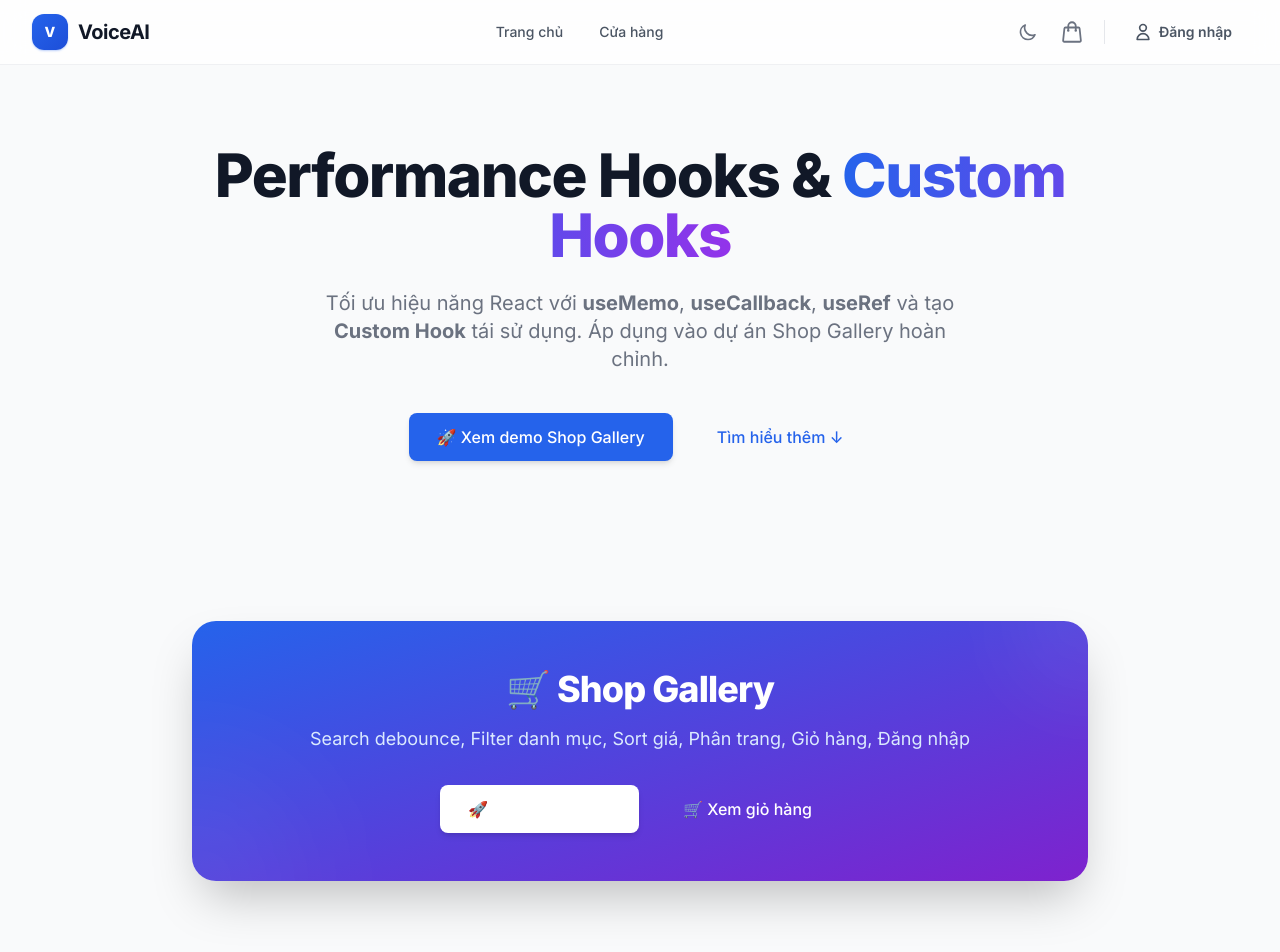
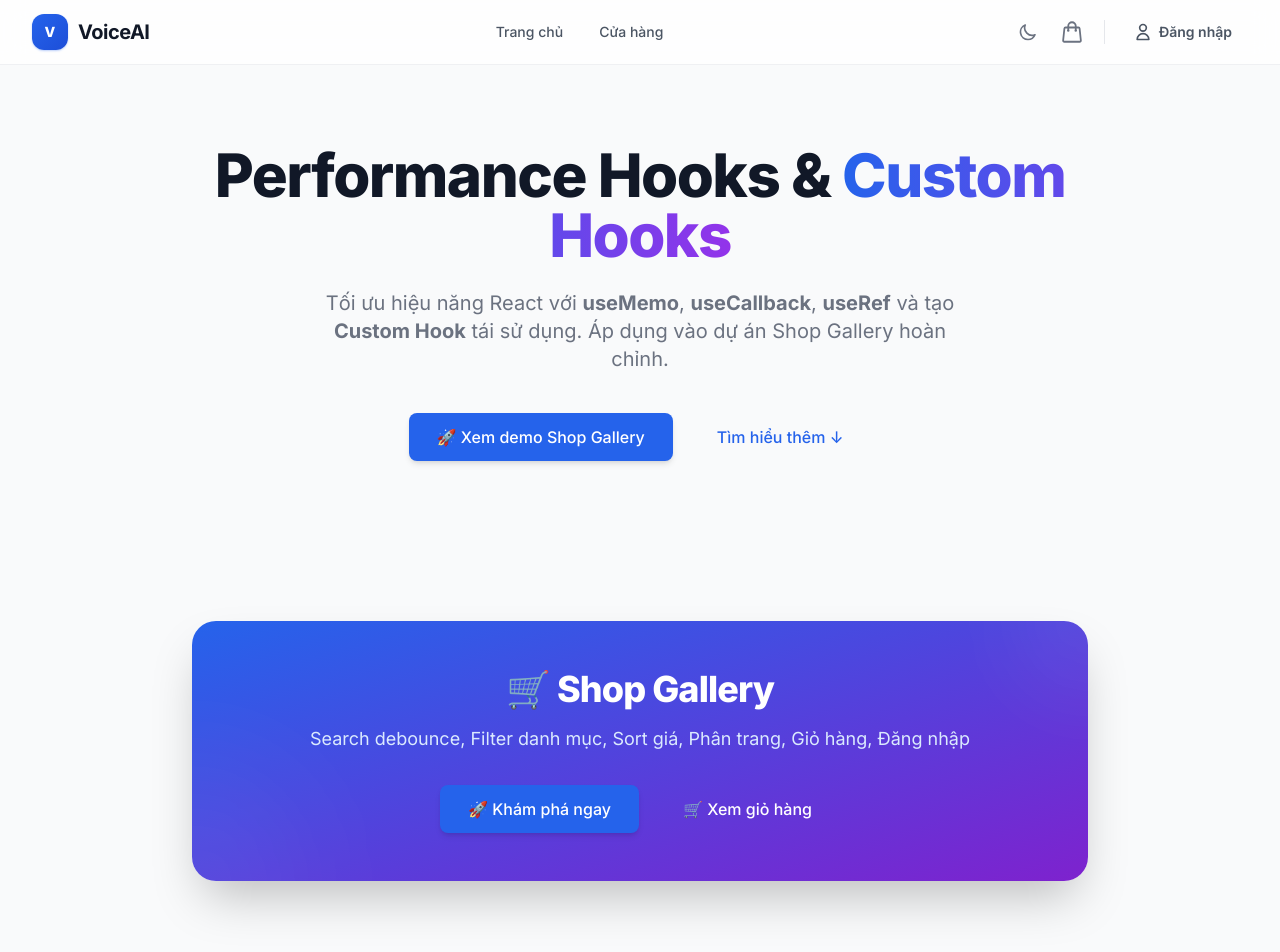
Before and after one commit to nguyen1405/react, a React (Vite) app in the folder tuan6/tuan6/: page / in a window 1280 px wide. Shown: the top 952 px of the page. Built offline with nearby package versions, Linux system fonts and the light colour scheme.

Commit message:
feat: update password requirements and demo credentials in LoginPage; enhance security and user guidance

```diff
--- a/tuan6/tuan6/src/contexts/AuthContext.jsx
+++ b/tuan6/tuan6/src/contexts/AuthContext.jsx
@@ -21,7 +21,7 @@ export const AuthProvider = ({ children }) => {
 
     if (
       credentials.email === "admin@test.com" &&
-      credentials.password === "123456"
+      credentials.password === "Admin123"
     ) {
       const userData = { name: "Admin", email: credentials.email };
       const token = "fake-jwt-token-" + Date.now();
--- a/tuan6/tuan6/src/pages/LandingPage.jsx
+++ b/tuan6/tuan6/src/pages/LandingPage.jsx
@@ -59,7 +59,7 @@ const LandingPage = () => (
               <Link to="/shop">
                 <Button
                   size="lg"
-                  className="bg-white text-primary-700 hover:bg-primary-50 shadow-lg"
+                  className="bg-blue-600 text-white hover:bg-blue-700 shadow-lg"
                 >
                   🚀 Khám phá ngay
                 </Button>
--- a/tuan6/tuan6/src/pages/LoginPage.jsx
+++ b/tuan6/tuan6/src/pages/LoginPage.jsx
@@ -42,6 +42,8 @@ const LoginPage = () => {
       newErrors.password = "Mật khẩu không được để trống";
     } else if (form.password.length < 6) {
       newErrors.password = "Mật khẩu phải có ít nhất 6 ký tự";
+    } else if (!/[A-Z]/.test(form.password)) {
+      newErrors.password = "Mật khẩu phải có ít nhất 1 chữ viết hoa";
     }
 
     setErrors(newErrors);
@@ -175,7 +177,7 @@ const LoginPage = () => {
           <div className="px-4 py-3 bg-blue-50 dark:bg-blue-900/20 border border-blue-200 dark:border-blue-800 rounded-xl text-xs text-blue-600 dark:text-blue-400">
             <p className="font-semibold mb-0.5">Tài khoản demo:</p>
             <p>Email: <code className="font-mono bg-blue-100 dark:bg-blue-900/40 px-1 rounded">admin@test.com</code></p>
-            <p>Mật khẩu: <code className="font-mono bg-blue-100 dark:bg-blue-900/40 px-1 rounded">123456</code></p>
+            <p>Mật khẩu: <code className="font-mono bg-blue-100 dark:bg-blue-900/40 px-1 rounded">Admin123</code> (phải có chữ hoa)</p>
           </div>
 
           {/* Submit */}
```
